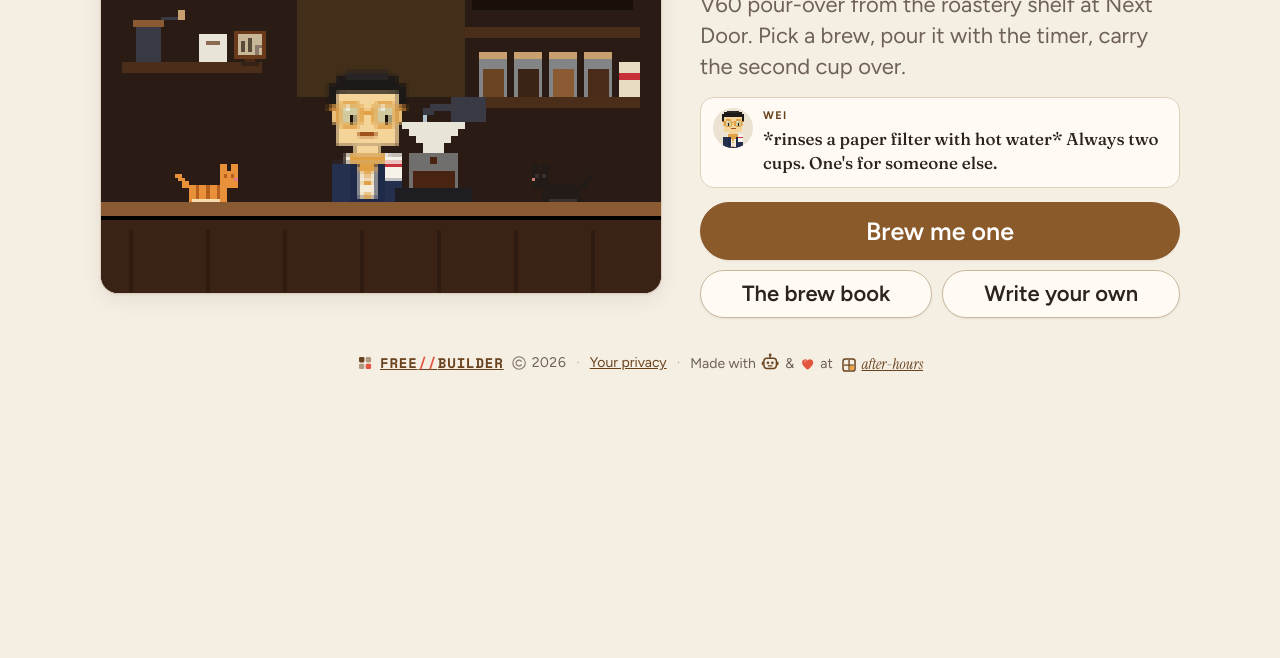
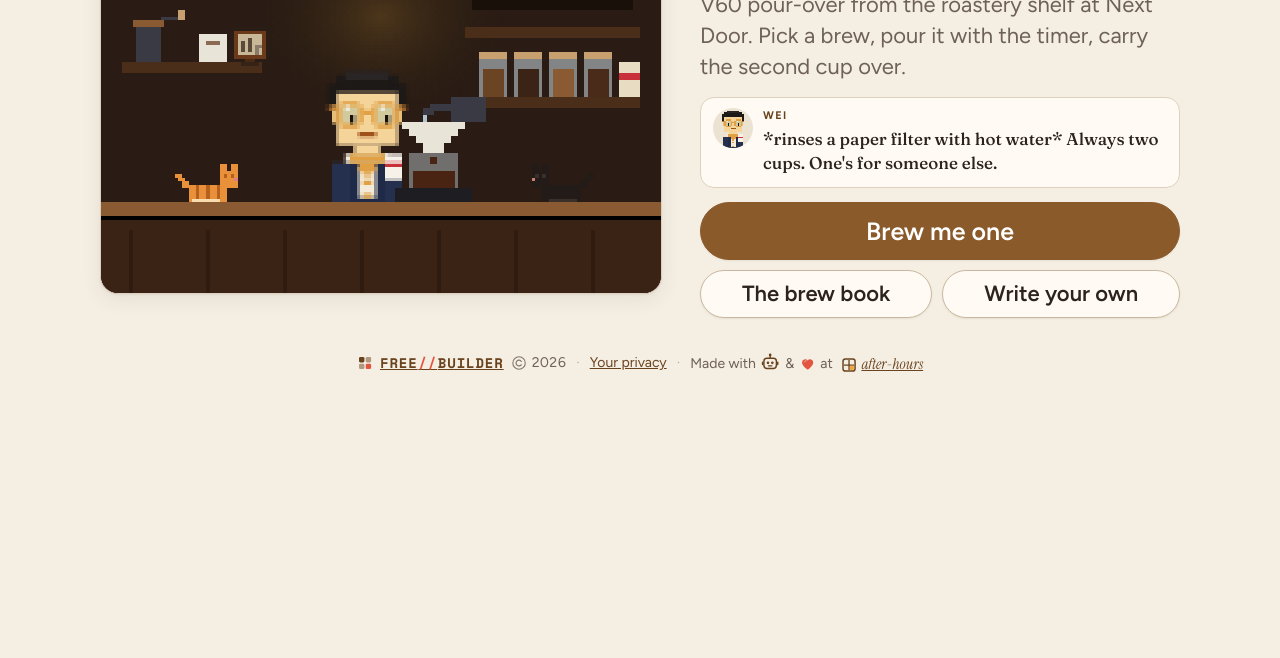
Before and after one commit to weimenght/after-hours, a plain HTML site: page pour-for-someone/index.html in a window 1280 px wide. Shown: the part 142-800 px from the top of the page. Drawn offline with Linux system fonts and the light colour scheme.

Commit message:
Replace hard-edged room lighting with feathered pixel-scene glow

```diff
--- a/pour-for-someone/index.html
+++ b/pour-for-someone/index.html
@@ -554,7 +554,19 @@ function path(ctx, y) {
   ctx.fillStyle = "#6e5c4c"; for (var i = 0; i < 40; i++) { var px = (i * 37) % 160, py = y + 3 + ((i * 13) % (93 - y)); ctx.fillRect(px, py, 5, 2); }
   ctx.fillStyle = "#3a6a3a"; ctx.fillRect(0, y, 160, 2);
 }
-function lamp(ctx, x, lit) { ctx.fillStyle = "#1a1418"; ctx.fillRect(x, 34, 2, 42); ctx.fillRect(x - 3, 30, 8, 5); ctx.fillStyle = lit ? "#ffd27a" : "#8a8070"; ctx.fillRect(x - 2, 31, 6, 3); if (lit) { ctx.fillStyle = "rgba(255,210,122,.12)"; ctx.fillRect(x - 12, 34, 26, 42); } }
+/* A lamp is light, not a rectangular sprite backdrop. Fade to transparent in scene space. */
+function softSceneGlow(ctx, x, y, rx, ry, colour) {
+  ctx.save();
+  var prior = ctx.__fbNoTint;
+  try {
+    ctx.__fbNoTint = 1;
+    ctx.translate(x, y); ctx.scale(rx, ry);
+    var glow = ctx.createRadialGradient(0, 0, 0, 0, 0, 1);
+    glow.addColorStop(0, colour); glow.addColorStop(1, "rgba(0,0,0,0)");
+    ctx.fillStyle = glow; ctx.fillRect(-1, -1, 2, 2);
+  } finally { ctx.__fbNoTint = prior; ctx.restore(); }
+}
+function lamp(ctx, x, lit) { ctx.fillStyle = "#1a1418"; ctx.fillRect(x, 34, 2, 42); ctx.fillRect(x - 3, 30, 8, 5); ctx.fillStyle = lit ? "#ffd27a" : "#8a8070"; ctx.fillRect(x - 2, 31, 6, 3); if (lit) { softSceneGlow(ctx, x + 1, 48, 23, 32, "rgba(255,210,122,.17)"); } }
 function counter(ctx, y, top, front) { ctx.fillStyle = top; ctx.fillRect(0, y, 160, 4); ctx.fillStyle = front; ctx.fillRect(0, y + 4, 160, 96 - y - 4); ctx.fillStyle = "#000"; ctx.fillRect(0, y + 4, 160, 1); ctx.fillStyle = "rgba(0,0,0,.18)"; for (var x = 8; x < 160; x += 22) ctx.fillRect(x, y + 8, 1, 96 - y); }
 function room(ctx, wallc, trim) { ctx.fillStyle = wallc; ctx.fillRect(0, 0, 160, 96); ctx.fillStyle = trim; ctx.fillRect(0, 0, 160, 3); }
 function windowBox(ctx, x, y, w, h) { var s = { night: false }; var hh = hr(), night = hh < 6 || hh >= 20, dusk = hh >= 17 && hh < 20;
@@ -604,7 +616,7 @@ function drawV60(c, o) {
 function smallV60(c, b) { var x = document.createElement("canvas"); x.width = 60; x.height = 70; drawV60(x, { bed: .35, water: 0, jug: .7, ice: b.ice > 0 }); var g = c.getContext("2d"); g.imageSmoothingEnabled = false; g.clearRect(0, 0, c.width, c.height); g.drawImage(x, 6, 4, 48, 60, 0, 0, c.width, c.height); }
 
 /* ---------- scenes (160×96) ---------- */
-function bar(ctx) { room(ctx, "#2a1c14", "#1a100a"); ctx.fillStyle = "#f6b73c"; ctx.fillRect(74, 4, 12, 2); ctx.fillStyle = "rgba(246,183,60,.12)"; ctx.fillRect(56, 6, 48, 34); }
+function bar(ctx) { room(ctx, "#2a1c14", "#1a100a"); ctx.fillStyle = "#f6b73c"; ctx.fillRect(74, 4, 12, 2); softSceneGlow(ctx, 80, 17, 40, 32, "rgba(246,183,60,.17)"); }
 function roastery(ctx) {   /* Wei's shelf: THE ROASTERY, jars of beans, a bag, a hand grinder */
   ctx.fillStyle = "#4a2e1a"; ctx.fillRect(104, 20, 50, 3); ctx.fillRect(104, 40, 50, 3); ctx.fillRect(6, 30, 40, 3);
   ctx.fillStyle = "#1a100a"; ctx.fillRect(106, 6, 46, 9); ctx.fillStyle = "#f6b73c"; for (var i = 0; i < 9; i++) ctx.fillRect(109 + i * 5, 9, 3, 3);   /* the sign, in tiny lit letters */
@@ -637,7 +649,7 @@ function scenePick(c) { var ctx = c.getContext("2d"); ctx.imageSmoothingEnabled
   drawPet(ctx, "yuzu", 130, 70, 1, { asleep: catsAsleep(), flip: true }); }
 function sceneDone(c) {
   var ctx = c.getContext("2d"); ctx.imageSmoothingEnabled = false; room(ctx, "#2a1c14", "#1a100a"); windowBox(ctx, 16, 12, 34, 26);
-  ctx.fillStyle = "#1a1418"; ctx.fillRect(99, 0, 2, 16); ctx.fillStyle = "#f2a33a"; ctx.fillRect(92, 16, 16, 5); ctx.fillStyle = "rgba(242,163,58,.14)"; ctx.fillRect(66, 21, 68, 50);
+  ctx.fillStyle = "#1a1418"; ctx.fillRect(99, 0, 2, 16); ctx.fillStyle = "#f2a33a"; ctx.fillRect(92, 16, 16, 5); softSceneGlow(ctx, 100, 43, 53, 40, "rgba(242,163,58,.20)");
   counter(ctx, 70, "#8a5a32", "#3a2214"); cup(ctx, 84, 68, true); cup(ctx, 104, 68, true);
   ctx.fillStyle = "#4a2a18"; ctx.fillRect(26, 74, 18, 3); ctx.fillRect(33, 77, 4, 19); drawPet(ctx, "dog", 36, 74, 1, { asleep: dogAsleep() });
 }
```
